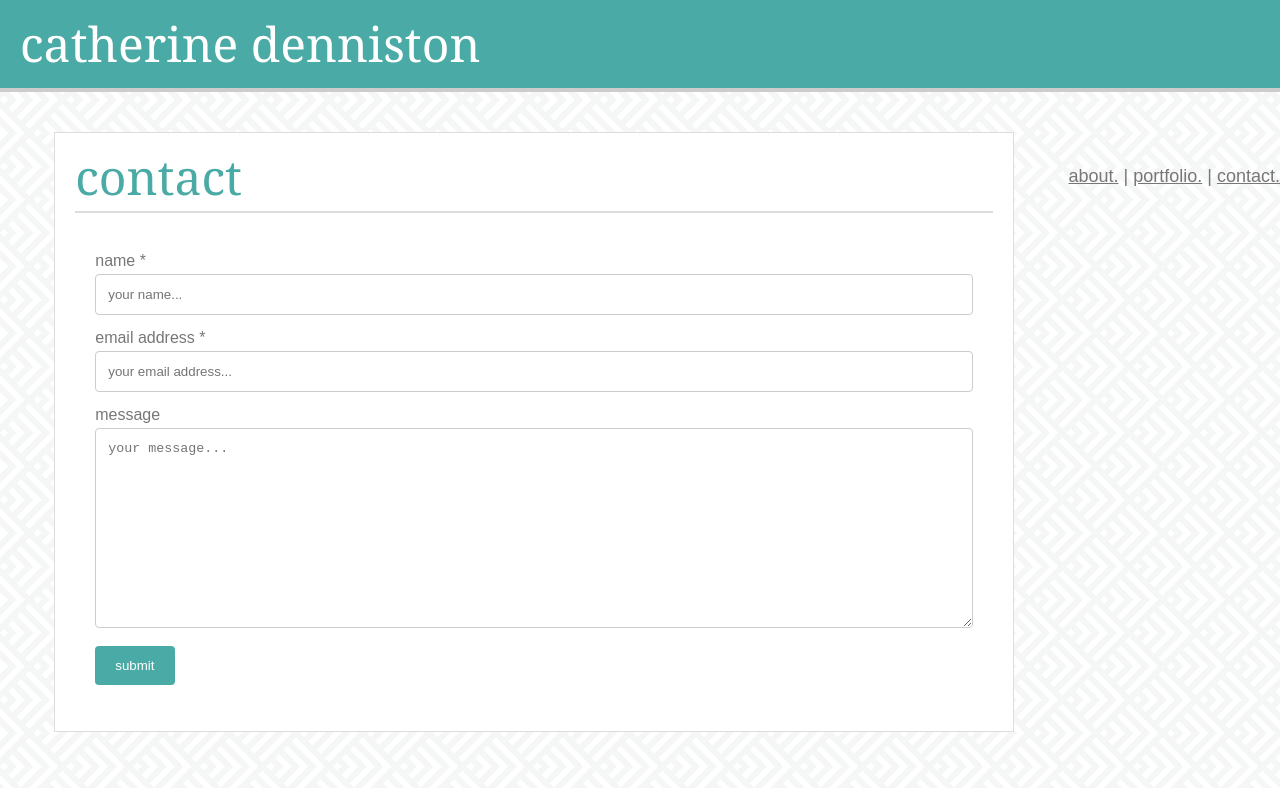
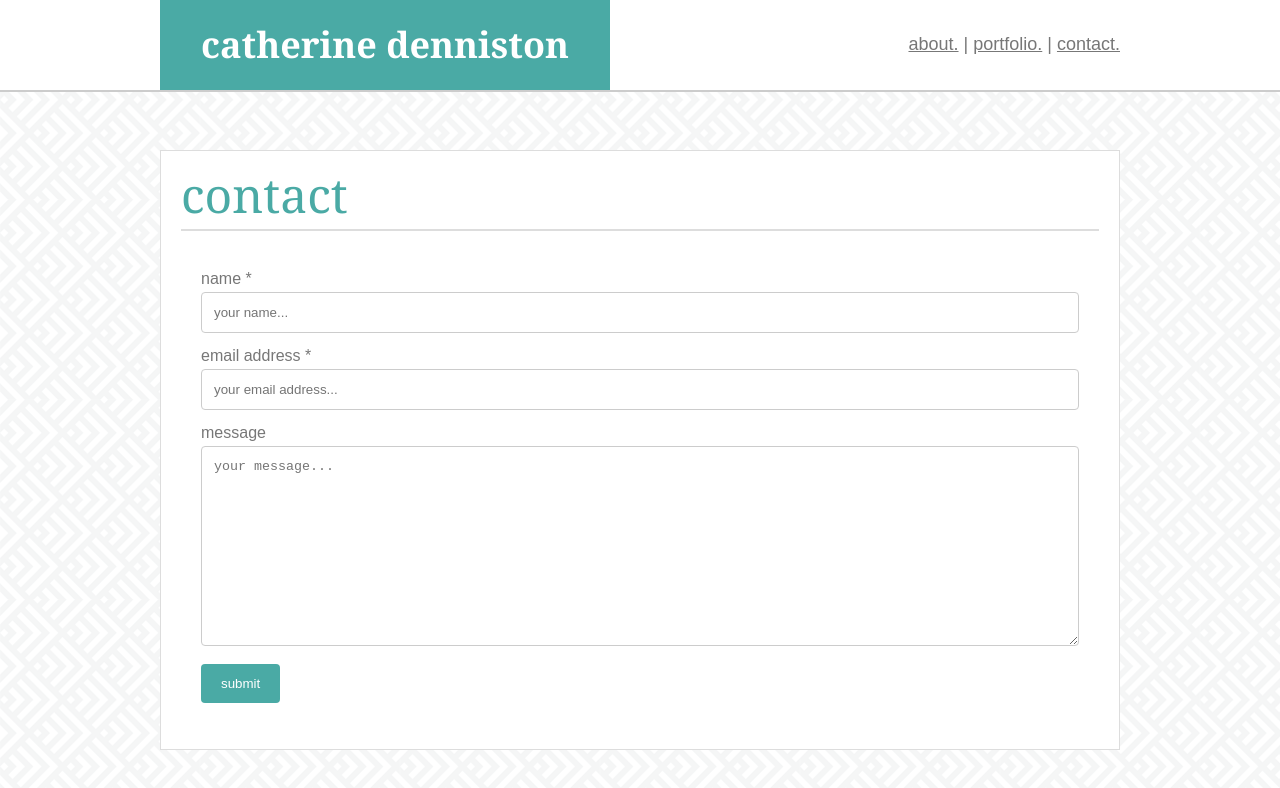
Before and after one commit to dennistonc/Basic-Portfolio, a plain HTML site: page contact.html in a window 1280 px wide. Drawn offline with Linux system fonts and the light colour scheme.

Commit message:
final css and html changes

```diff
--- a/assets/css/style.css
+++ b/assets/css/style.css
@@ -1,10 +1,10 @@
-h1 {
+/* h1 {
   font-size: 48px;
   font-family: 'Georgia', Times, Times New Roman, serif;
   background-color: #4aaaa5;
   color: #ffffff;
   position: relative;
-}
+} */
 
 nav {
   font-family: 'Arial', 'Helvetica Neue', Helvetica, sans-serif;
@@ -45,20 +45,22 @@ body {
   color: #ffffff;
   background: #ffffff;
   border-bottom: 2px solid #cccccc;
+  top: 0px;
 }
 
 #logo {
   float: left;
-  width: 400px;
+  width: 450px;
   height: 90px;
   font-family: Georgia, Times, "Times New Roman", serif;
-  font-size: 30px;
+  font-size: 36px;
   font-weight: 700;
   line-height: 90px;
   color: #ffffff;
   text-align: center;
   text-decoration: none;
   background: #4aaaa5;
+  top: 0px;
 }
 
 .mainabout {
@@ -73,6 +75,7 @@ body {
   border-style: solid;
   border-width: 1px;
   margin: 0 auto;
+  margin-top: 150px;
   overflow: auto;
   box-sizing: border-box;
   padding: 20px;
@@ -110,6 +113,7 @@ body {
   border-style: solid;
   border-width: 1px;
   margin: 0 auto;
+  margin-top: 150px;
   overflow: auto;
   box-sizing: border-box;
   padding: 20px;
@@ -135,6 +139,7 @@ body {
   border-style: solid;
   border-width: 1px;
   margin: 0 auto;
+  margin-top: 150px;
   overflow: auto;
   box-sizing: border-box;
   padding: 20px;
--- a/contact.html
+++ b/contact.html
@@ -8,19 +8,17 @@
         <link rel="icon" type="image/x-icon" href="assets/images/favicon.ico">
     </head>
 
-    <header>
-        <div id="fullname">
-            <h1>catherine denniston<h1>
-        </div>
-
-        <div id="navigation">
-            <nav>
+    <body>
+        <header id="masthead">
+            <div class="headercontainer">
+              <a href="index.html" id="logo">catherine denniston</a>
+              <nav>
                 <a href="index.html">about.</a> |
                 <a href="portfolio.html">portfolio.</a> |
                 <a href="contact.html">contact.</a>
-            </nav>
-        </div>
-    </header>
+              </nav>
+            </div>
+          </header>
 
     <body>
         <div class="maincontact">
```
Also changed, not shown: portfolio.html (+8 -10 lines).
